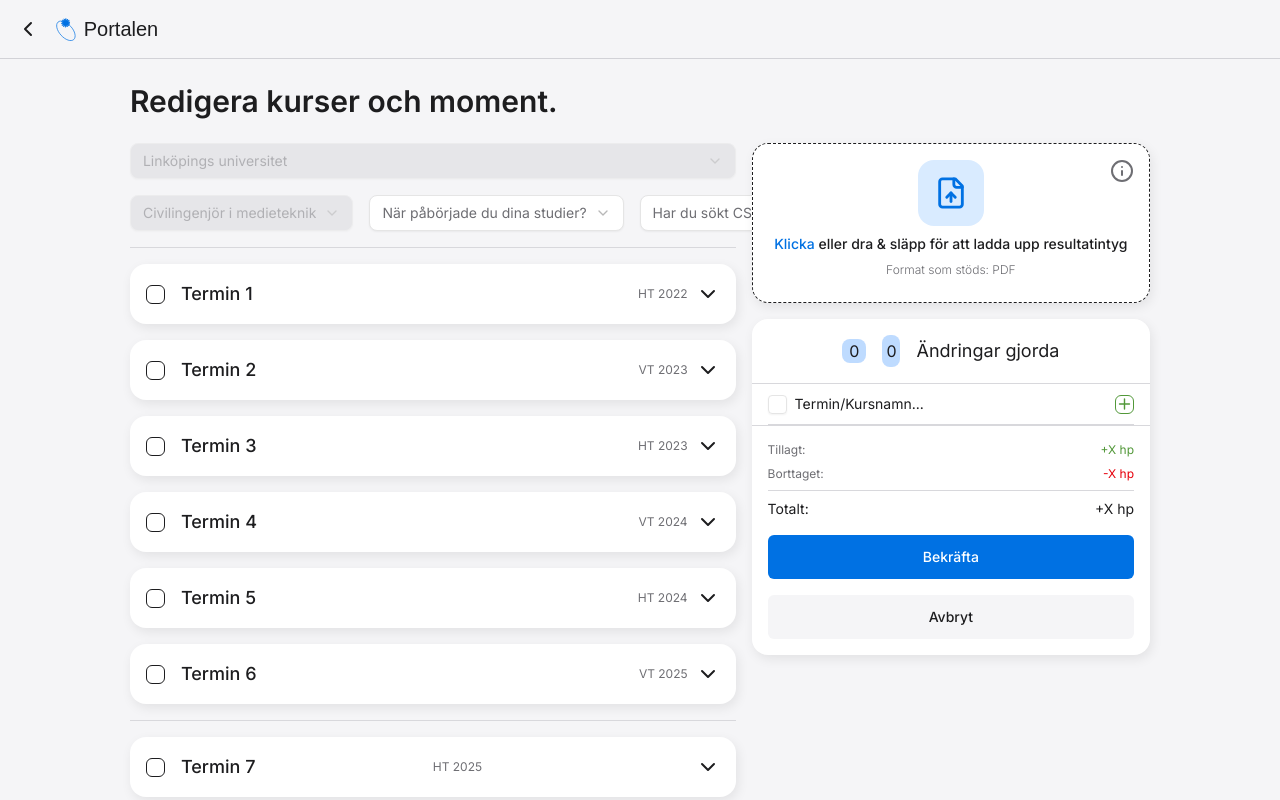
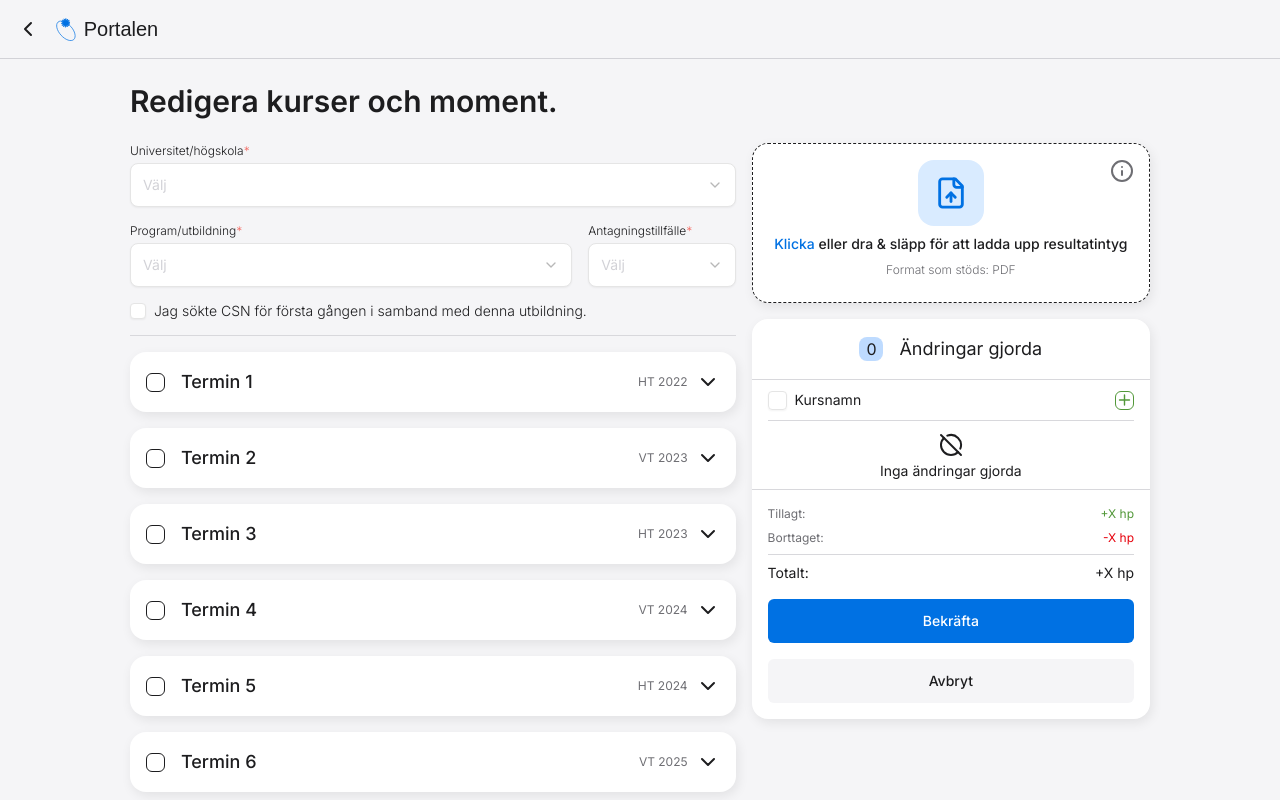
Before and after one commit to Djurson/studydash, a Next.js app: page /results in a window 1280 px wide. Shown: the top 800 px of the page. Built offline with nearby package versions, Linux system fonts and the light colour scheme; a web font is replaced by a local one.

Commit message:
select changes

```diff
--- a/app/results/page.tsx
+++ b/app/results/page.tsx
@@ -3,6 +3,7 @@
 import { UploadPDFInput } from "@/components/form/uploadpdf";
 import { Select, SelectContent, SelectGroup, SelectItem, SelectLabel, SelectTrigger, SelectValue } from "@/components/ui/select";
 import { ChangeHistory } from "@/components/edit/changehistory";
+import { Checkbox } from "@/components/ui/checkbox";
 
 // Funktionerna för att generera och hämta terminer som inte mappas från json
 import { generateAllSemesters, getSemestersInRange } from "@/utils/semesterDates";
@@ -42,38 +43,62 @@ export default function Page() {
         <h1 className="text-3xl font-semibold mt-2">Redigera kurser och moment.</h1>
       </header>
       <main className="w-full h-[28.25rem] grid grid-cols-5 gap-4 mt-6">
-        <section className="col-start-1 col-span-3">
-          <div className="flex flex-col flex-1 gap-4">
-            <Select disabled>
-              <SelectTrigger className="w-full bg-accent-disabled">
-                <SelectValue placeholder="Linköpings universitet"></SelectValue>
+        <section className="col-start-1 col-span-3 w-full">
+          <div className="flex flex-col flex-1 gap-4 w-full">
+            <div className="flex flex-col gap-1">
+              <label className="flex text-xs font-light">
+                Universitet/högskola <p className="text-red-900">*</p>
+              </label>
+              <Select>
+                <SelectTrigger className="w-full bg-accent cursor-pointer">
+                  <SelectValue placeholder="Välj"></SelectValue>
                 </SelectTrigger>
                 <SelectContent>
                   <SelectGroup>
-                  <SelectLabel>Universitet</SelectLabel>
+                    {/* <SelectLabel>Universitet</SelectLabel>*/}
                     <SelectItem value="Linköpings universitet">Linköpings universitet</SelectItem>
                   </SelectGroup>
                 </SelectContent>
               </Select>
+            </div>
+
             <div className="flex w-full gap-4">
-              <Select disabled>
-                <SelectTrigger className="w-full bg-accent-disabled">
-                  <SelectValue placeholder="Civilingenjör i medieteknik"></SelectValue>
+              <div className="flex flex-col w-3/4 gap-1">
+                <label className="flex text-xs font-light">
+                  Program/utbildning <p className="text-red-900">*</p>
+                </label>
+                <Select>
+                  <SelectTrigger className="w-full bg-accent cursor-pointer">
+                    <SelectValue placeholder="Välj"></SelectValue>
                   </SelectTrigger>
                   <SelectContent>
                     <SelectGroup>
-                    <SelectLabel>Program/utbildning</SelectLabel>
-                    <SelectItem value="Civilingenjör i medieteknik">Civilingenjör i medieteknik</SelectItem>
+                      {/* <SelectLabel>Program/utbildning</SelectLabel>*/}
+
+                      <SelectItem value="Civilingenjörsprogram i medieteknik">Civilingenjörsprogram i medieteknik</SelectItem>
+                      <SelectItem value="Civilingenjörsprogram i elektronikdesign" disabled>
+                        Civilingenjörsprogram i elektronikdesign
+                      </SelectItem>
+                      <SelectItem value="Civilingenjörsprogram i kommunikation, transport och samhälle" disabled>
+                        Civilingenjörsprogram i kommunikation, transport och samhälle
+                      </SelectItem>
                     </SelectGroup>
                   </SelectContent>
                 </Select>
+              </div>
+
+              <div className="flex flex-col w-1/4 gap-1">
+                <label className="flex text-xs font-light">
+                  Antagningstillfälle <p className="text-red-900">*</p>
+                </label>
                 <Select name="studyYear" required>
-                <SelectTrigger className="w-full text-foreground bg-accent">
-                  <SelectValue placeholder="När påbörjade du dina studier?" className="text-foreground"></SelectValue>
+                  <SelectTrigger className="w-full text-foreground bg-accent cursor-pointer">
+                    <SelectValue placeholder="Välj" className="text-foreground"></SelectValue>
                   </SelectTrigger>
                   <SelectContent>
                     <SelectGroup>
-                    <SelectLabel>När påbörjade du dina studier?</SelectLabel>
+                      {/* <SelectLabel>Antagningstillfälle</SelectLabel>*/}
+
                       {Array.from({ length: currentYear - startYear + 1 }, (_, index) => {
                         const year = startYear + index;
                         return (
@@ -85,19 +110,17 @@ export default function Page() {
                     </SelectGroup>
                   </SelectContent>
                 </Select>
-              <Select name="prev-funds" required>
-                <SelectTrigger className="w-full text-foreground bg-accent">
-                  <SelectValue placeholder="Har du sökt CSN tidigare?" className="text-foreground"></SelectValue>
-                </SelectTrigger>
-                <SelectContent>
-                  <SelectGroup>
-                    <SelectLabel>Har du sökt CSN tidigare?</SelectLabel>
-                    <SelectItem value={"yes"}>Ja</SelectItem>
-                    <SelectItem value={"no"}>Nej</SelectItem>
-                  </SelectGroup>
-                </SelectContent>
-              </Select>
               </div>
+            </div>
+            <div className="flex gap-2 items-center">
+              <Checkbox id="terms1" className="bg-accent" />
+              <div className="grid gap-1.5 leading-none">
+                <label htmlFor="terms1" className="text-sm font-light leading-none peer-disabled:cursor-not-allowed peer-disabled:opacity-70">
+                  Jag sökte CSN för första gången i samband med denna utbildning.
+                </label>
+              </div>
+            </div>
+
             <Separator />
             <div className="flex flex-col gap-4">
               {program.semesters.map((semester) => (
--- a/components/edit/changehistory.tsx
+++ b/components/edit/changehistory.tsx
@@ -5,7 +5,7 @@ import { Separator } from "../ui/separator";
 import { CircleOff } from "lucide-react";
 import { useStudyResults } from "@/hooks/editcontext";
 import { Course } from "@/utils/types";
-import { StatusChangeHistory } from "./statuschangehistory";
+import { StatusSquare } from "./statussquare";
 
 export function ChangeHistory() {
   const { studyResults } = useStudyResults();
@@ -16,24 +16,30 @@ export function ChangeHistory() {
         <div className="text-center bg-blue-200 dark:bg-highlight w-6 aspect-square rounded-md">
           <p>{studyResults.current.size}</p>
         </div>
-        <p className="text-center bg-blue-200 dark:bg-highlight px-1 py-1 rounded-md">{studyResults.current.size}</p>
         <p className="text-lg">Ändringar gjorda</p>
       </header>
       <Separator className="bg-secondary" />
       <section className="px-4 overflow-auto">
-        {/*Mapa ändringar nedan, tänker formatet: /Termin/Kursnamn... */}
-        {/* Kommer ej kunna lösa termin, men kurskod/Kursnamn osv går :) */}
-        {/* Examinations moment kommer också vara för "dyrt" att loopa igenom för att displaya alla dem så tänker
-            om kurser innehåller ett betyg -> done, om den inte innehåller ett betyg -> eventuellt loopa igenom examinationsmoment
-            hoppa över de som är oklarade */}
+        {/*Mapa ändringar nedan, tänker formatet: Kursnam/kurskod  */}
+        {/* Ok, tänker att bara kursnamn behövs i så fall:
+            ändrat i kurs som saknar ifyllda värden -> status="added"
+            ändrat i kurs som har ifyllda värden -> status="changed"
+            tagit bort värden i en kurs som har ifylda värden -> status="removed"
+            om det går att göra på det här sättet.
+        */}
         <div className="py-2.5 flex justify-between items-center">
           <div className="flex gap-2 items-center">
             <Checkbox className="h-[1.188rem] w-[1.188rem]"></Checkbox>
-            <p className="text-sm">Termin/Kursnamn...</p>
+            <p className="text-sm">Kursnamn</p>
           </div>
-          <StatusChangeHistory status="added" defaultStatus="none" className="ml-6" />
+          <StatusSquare status="added" defaultStatus="none" />
         </div>
         <Separator />
+        {/*Om ändringar inte gjorts*/}
+        <div className="flex flex-col justify-center items-center py-2">
+          <CircleOff className="h-8 aspect-square" />
+          <p className="text-sm">Inga ändringar gjorda</p>
+        </div>
       </section>
       <Separator />
       <footer className="flex flex-col p-4 gap-4">
--- a/components/edit/statuschangehistory.tsx
+++ /dev/null
@@ -1,28 +0,0 @@
-export type Status = "added" | "deleted" | "changed" | "none";
-import { cn } from "@/lib/utils";
-import { Minus, Plus, Dot } from "lucide-react";
-
-export function StatusChangeHistory({ status, defaultStatus = "none", className }: { status?: Status; defaultStatus?: "none"; className?: string }) {
-  const currentStatus = status ?? defaultStatus;
-  const baseStyles = "rounded-sm h-[1.188rem] w-[1.188rem] flex items-center justify-center border-1";
-
-  const statusStyles = {
-    none: "border-foreground bg-transparent",
-    added: "border-green-900 bg-transparent text-primary-foreground",
-    changed: "border-yellow-500 bg-transparent text-yellow-foreground",
-    deleted: "border-red-900 bg-transparent text-red-900 text-xs",
-  };
-
-  const statusContent = {
-    none: null,
-    added: <Plus color="#529839" />,
-    changed: <Dot color="#f8ab5e" />,
-    deleted: <Minus color="#f36961" />,
-  };
-
-  return (
-    <div className="flex">
-      <div className={cn(baseStyles, statusStyles[currentStatus], className)}>{statusContent[currentStatus]}</div>
-    </div>
-  );
-}
--- a/components/edit/statussquare.tsx
+++ b/components/edit/statussquare.tsx
@@ -1,16 +1,19 @@
-export type Status = "done" | "ongoing" | "error" | "none";
+export type Status = "done" | "ongoing" | "error" | "added" | "deleted" | "changed" | "none";
 import { cn } from "@/lib/utils";
-import { Minus, Check } from "lucide-react";
+import { Minus, Check, Dot, Plus } from "lucide-react";
 
 export function StatusSquare({ status, defaultStatus = "none", className }: { status?: Status; defaultStatus?: "none"; className?: string }) {
   const currentStatus = status ?? defaultStatus;
-  const baseStyles = "rounded-sm h-4 w-4 flex items-center justify-center border";
+  const baseStyles = "rounded-sm h-4 w-4 flex items-center justify-center border-1";
 
   const statusStyles = {
-    none: "border-foreground bg-transparent",
-    done: "border-green-900 bg-green-900 text-primary-foreground",
-    ongoing: "border-yellow-500 bg-yellow-900 text-yellow-foreground",
-    error: "border-red-900 bg-transparent text-red-900 text-xs",
+    none: "h-4 w-4 border-foreground bg-transparent",
+    done: "h-4 w-4 border-green-900 bg-green-900 text-primary-foreground",
+    ongoing: "h-4 w-4 border-yellow-500 bg-yellow-900 text-yellow-foreground",
+    error: "h-4 w-4 border-red-900 bg-transparent text-red-900 text-xs",
+    added: "h-[1.188rem] w-[1.188rem] border-green-900 bg-transparent text-primary-foreground",
+    changed: "h-[1.188rem] w-[1.188rem] border-yellow-500 bg-transparent text-yellow-foreground",
+    deleted: "h-[1.188rem] w-[1.188rem] border-red-900 bg-transparent text-red-900 text-xs",
   };
 
   const statusContent = {
@@ -18,6 +21,9 @@ export function StatusSquare({ status, defaultStatus = "none", className }: { st
     done: <Check color="white" />,
     ongoing: <Minus color="white" />,
     error: <p className="leading-none">!</p>,
+    added: <Plus color="#529839" />,
+    changed: <Dot color="#f8ab5e" />,
+    deleted: <Minus color="#f36961" />,
   };
 
   return (
--- a/components/ui/select.tsx
+++ b/components/ui/select.tsx
@@ -23,7 +23,7 @@ function SelectTrigger({ className, children, ...props }: React.ComponentProps<t
     <SelectPrimitive.Trigger
       data-slot="select-trigger"
       className={cn(
-        "border-input data-[placeholder]:text-gray-600 [&_svg:not([class*='text-'])]:text-muted-foreground focus-visible:border-ring focus-visible:ring-ring/50 aria-invalid:ring-destructive/20 dark:aria-invalid:ring-destructive/40 aria-invalid:border-destructive flex h-9 w-fit items-center justify-between gap-2 rounded-md border bg-transparent px-3 py-2 text-sm whitespace-nowrap shadow-xs transition-[color,box-shadow] outline-none focus-visible:ring-[3px] disabled:cursor-not-allowed disabled:opacity-50 *:data-[slot=select-value]:line-clamp-1 *:data-[slot=select-value]:flex *:data-[slot=select-value]:items-center *:data-[slot=select-value]:gap-2 [&_svg]:pointer-events-none [&_svg]:shrink-0 [&_svg:not([class*='size-'])]:size-4",
+        "border-input data-[placeholder]:text-gray-200 [&_svg:not([class*='text-'])]:text-muted-foreground focus-visible:border-ring focus-visible:ring-ring/50 aria-invalid:ring-destructive/20 dark:aria-invalid:ring-destructive/40 aria-invalid:border-destructive flex  w-fit items-center justify-between gap-2 rounded-md border bg-transparent px-3 py-2 h-11 text-sm whitespace-nowrap shadow-xs transition-[color,box-shadow] outline-none focus-visible:ring-[3px] disabled:cursor-not-allowed disabled:opacity-50 *:data-[slot=select-value]:line-clamp-1 *:data-[slot=select-value]:flex *:data-[slot=select-value]:items-center *:data-[slot=select-value]:gap-2 [&_svg]:pointer-events-none [&_svg]:shrink-0 [&_svg:not([class*='size-'])]:size-4",
         className
       )}
       {...props}>
@@ -66,7 +66,7 @@ function SelectItem({ className, children, ...props }: React.ComponentProps<type
     <SelectPrimitive.Item
       data-slot="select-item"
       className={cn(
-        "focus:bg-accent focus:text-accent-foreground [&_svg:not([class*='text-'])]:text-muted-foreground relative flex w-full cursor-default items-center gap-2 rounded-sm py-1.5 pr-8 pl-2 text-sm outline-hidden select-none data-[disabled]:pointer-events-none data-[disabled]:opacity-50 [&_svg]:pointer-events-none [&_svg]:shrink-0 [&_svg:not([class*='size-'])]:size-4 *:[span]:last:flex *:[span]:last:items-center *:[span]:last:gap-2",
+        "focus:bg-background focus:text-accent-foreground [&_svg:not([class*='text-'])]:text-muted-foreground relative flex w-full cursor-pointer items-center gap-2 rounded-sm py-2 pr-8 pl-2 text-sm outline-hidden select-none data-[disabled]:pointer-events-none data-[disabled]:opacity-50 [&_svg]:pointer-events-none [&_svg]:shrink-0 [&_svg:not([class*='size-'])]:size-4 *:[span]:last:flex *:[span]:last:items-center *:[span]:last:gap-2",
         className
       )}
       {...props}>
```
Lines whose indentation alone changed are shown as unchanged.
